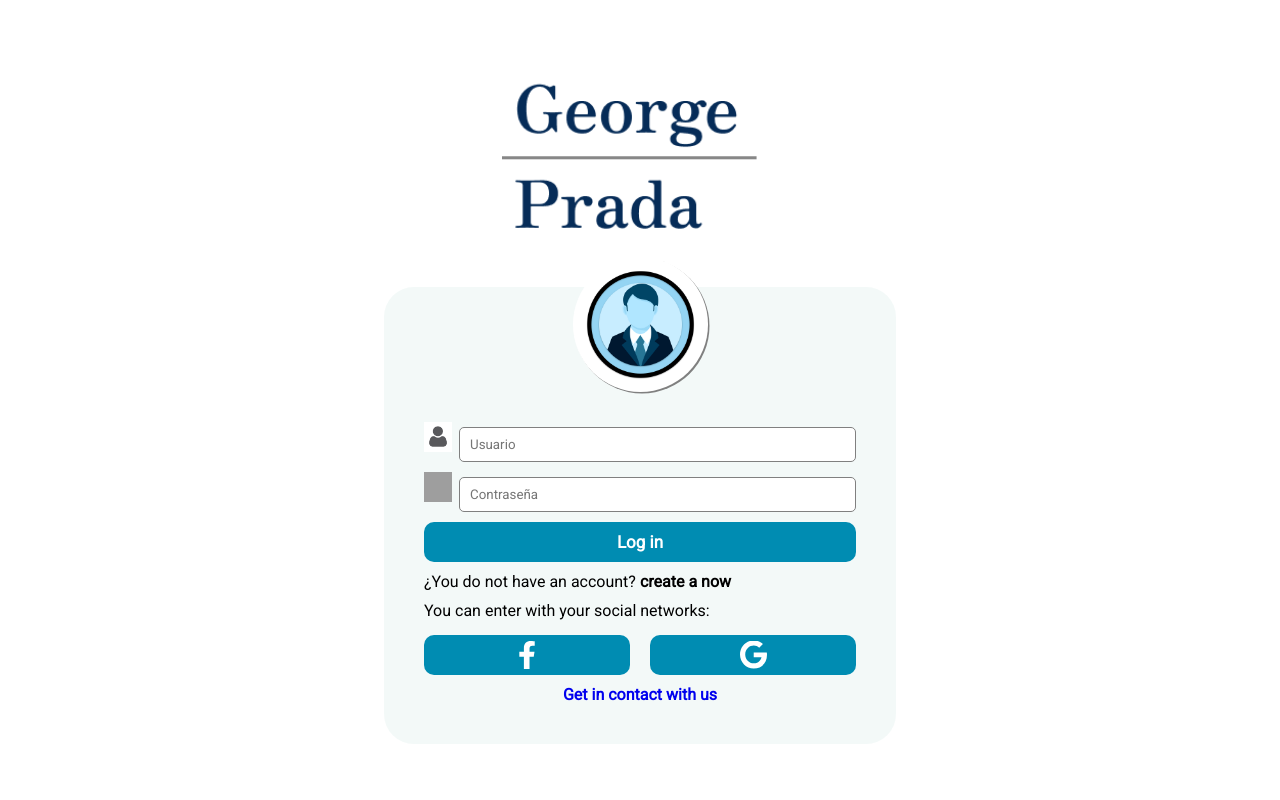
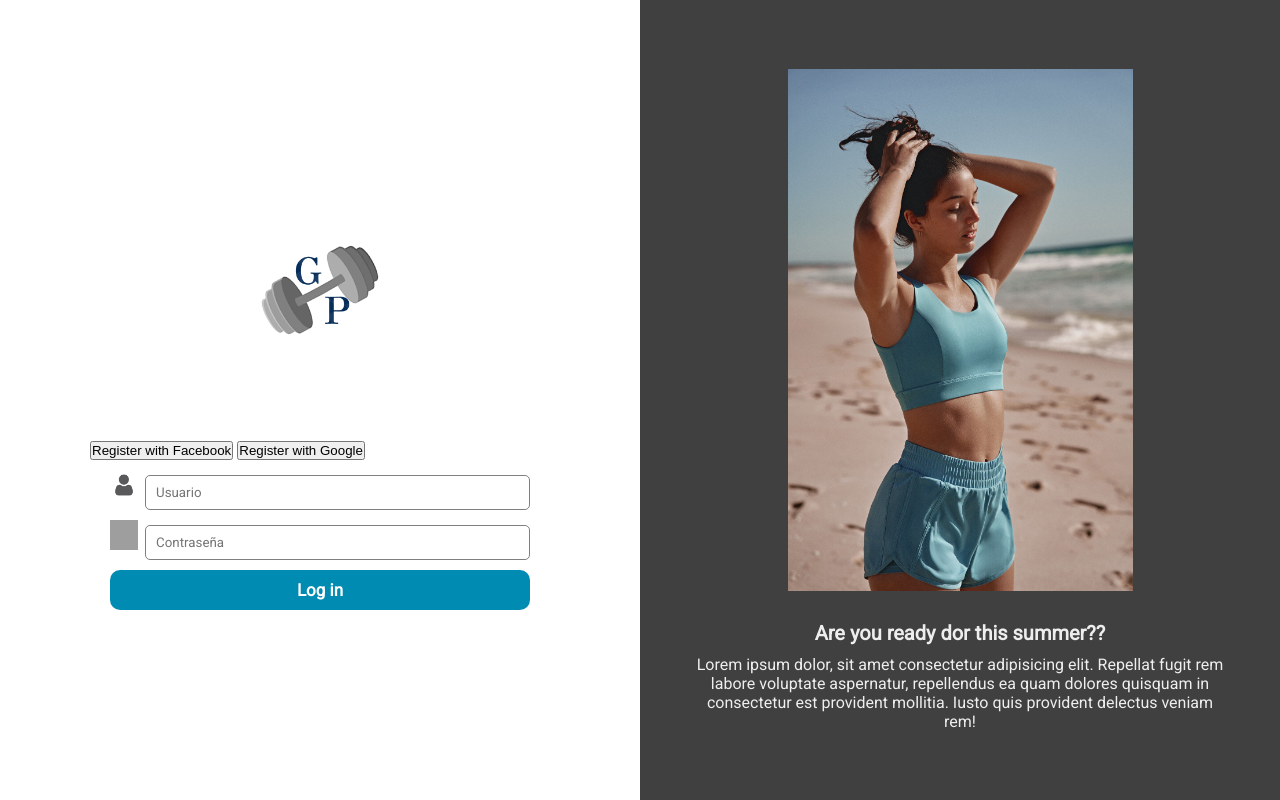
Before and after one commit to strom99/george_prada, a PHP site: page /george_prada/index.php?page=InicioSesion in a window 1280 px wide. Run offline with PHP 8.4, Linux system fonts and the light colour scheme; some libraries are stand-ins or nearby versions; some web fonts are replaced; grey boxes are pictures that could not be loaded.

Commit message:
cambios inicio sesion y registro

```diff
--- a/estilos/InicioSesion.css
+++ b/estilos/InicioSesion.css
@@ -14,6 +14,7 @@ span{
     align-items: center;
     flex-direction: column;
     gap: 30px;
+    width: 100%;
     height: 100vh;
     background-color: white;
 }
@@ -25,37 +26,13 @@ span{
     width: 100%;
     margin: 0 auto;
     max-width: 500px;
-    top: -20px;
-    position: relative;
     padding: 0px 20px;
-}
-
-button{
-    width: 300px;
-    height: 200px;
-    background-color: #008CB2;
-}
-
-.contenedorPagina{
-    width: 90%;
-    height: auto;
-    background-color: #77bdb317;
-    padding: 20px;
-    border-radius: 30px;
-    display: flex;
-    flex-direction: column;
 }
 
 .iconUser{
     width: 100px;
 }
 
-.ingresoEnlazado{
-    display: flex;
-    gap: 20px;
-    justify-content: center;
-    margin-top: 15px;
-}
 
 .datos{
     flex-grow: 1;
@@ -66,20 +43,6 @@ button{
     width: 100%;
     gap: 10px;
 }
-
-.imagen-user{
-    width: 135px;
-    margin: 0 auto;
-    position: relative;
-    bottom: 50px;
-    height: 135px;
-    display: flex;
-    padding: 10px;
-    border-radius: 50%;
-    background-color: white;
-    box-shadow: 1.5px 1.5px 0.5px gray;
-}
-
 
 .cajaDatos label{
     width: 25px;
@@ -96,11 +59,6 @@ button{
     color: white;
 }
 
-.navegador{
-    display: flex;
-    flex-direction: column;
-    gap: 5px;
-}
 input{
     border:1.5px solid gray;
     background-color: white;
@@ -109,20 +67,6 @@ input{
      margin-top: 5px;
     padding: 5px 10px;
     font-family: inherit;
-}
-.ingresoEnlazado a , .ingresoEnlazado a:visited{
-    display: flex;
-    justify-content: center;
-    align-items: center;
-    background-color: #008CB2;
-    width: 300px;
-    height: 40px;
-    border-radius: 10px;
-    padding: 6px;
-}
-.navegador a{
-     text-decoration: none;
-     color: black;
 }
 
 .contacto {
@@ -138,13 +82,6 @@ input.boton-inicio[value]{
     font-size: 17px;
     cursor: pointer;
     font-weight: bold;
-}
-
-.google-icono img{
-    width: 27px;
-}
-.facebook-icono img{
-    width: 16px;
 }
 
 #nombreUsuario-error , #contraUsuario-error , .error-login{
@@ -165,20 +102,42 @@ input.boton-inicio[value]{
 }
 .imagen-george-prada{
     margin-bottom: 20px;
+    width: 200px;
 }
 
-@media only screen and (min-width:500px) {
-    .contenedorPagina{
-        width: 80%;
+.box-information{
+    background: #404040;
+    width: 100%;
+    height: 100vh;
+    display: flex;
+    justify-content: center;
+    flex-direction: column;
+    align-items: center;
+    gap: 30px;
+}
+.box-information div:first-child{
+    width: 345px;
+}
+
+section{
+    width: 530px;
+    text-align: center;
+    color: #ffffffe8;
+}
+
+section h3{
+    margin-bottom: 10px;
+    font-size: 20px;
+}
+
+.box-login{
+    display: flex;
+    flex-direction: column;
+}
+
+
+@media (min-width: 1000px) {
+    .box-login{
+        flex-direction: row;
     }
 }
-@media only screen and (min-width:800px) {
-    .contenedorPagina{
-        width: 60%;
-    }
-}
-@media only screen and (min-width:1100px) {
-    .contenedorPagina{
-        width: 40%;
-    }
-}
--- a/estilos/global.css
+++ b/estilos/global.css
@@ -185,7 +185,7 @@ footer {
 .banner-cookie div{
   margin-top: 25px;
 }
-button{
+.btn-general{
   width: 120px;
   height: 35px;
   border: none;
--- a/html/DatosPago.php
+++ b/html/DatosPago.php
@@ -32,8 +32,8 @@
         <input type="date" name="introducir_fecha" id="fecha" placeholder="Ingresa la fecha de caducidad" required>
       </p>
 
-      <button type="submit" name="aceptar_pago" id="aceptar">Pagar</button>
-      <button type="submit" name="cancelar_pago" id="cancelar">Cancelar</button>
+      <button class="btn-general" type="submit" name="aceptar_pago" id="aceptar">Pagar</button>
+      <button class="btn-general" type="submit" name="cancelar_pago" id="cancelar">Cancelar</button>
 
       </form>
     </div>
--- a/html/InicioSesion.php
+++ b/html/InicioSesion.php
@@ -1,10 +1,12 @@
+<div class="box-login" >
     <div class="centro">
         <div class="imagen-george-prada">
-    <img src="img/Group2.png" alt="" srcset="">
+            <img src="img/gplogo2.png" alt="" srcset="">
         </div>
-    <div class="contenedorPagina">
-        <div class="imagen-user">
-            <img src="img/user5.webp" alt="icono usuario">
+        <div class="formularioLogin">
+            <div>
+                <button class="btn-sencill">Register with Facebook</button>
+                <button class="btn-sencill">Register with Google</button>
             </div>
             <form class="formularioLogin" action="<?php echo $_SESSION['RUTA_BASE'] ?>/procesos/proceso_login.php" method="POST">
                 <div class="cajaDatos">
@@ -24,24 +26,18 @@
                     </div>
                 </div>
                 <input class="boton-inicio" name="boton-inicio" type="submit" value="Log in">
-            <nav class="navegador">
-                <a href="<?php echo $_SESSION['RUTA_BASE'] ?>/index.php?page=Registro">¿You do not have an account? <span>create a
-                        now</span></a>
-            </nav>
-            <div>
-                <p>You can enter with your social networks:</p>
-                <div class="ingresoEnlazado">
-                    <a class="facebook-icono" href=#>
-                        <img src="img/facebook-f-brands.svg" alt="">
-                    </a>
-                    <a class="google-icono" href=#>
-                        <img src="img/google-brands.svg" alt="">
-                    </a>
-                </div>
-                <a class="contacto" href=#>Get in contact with us</a>
-            </div>
             </form>
             <div id="mensaje" class="mensaje-error-login">
             </div>
         </div>
     </div>
+    <div class="box-information">
+        <div>
+            <img src="img/verano-girl.jpg" alt="">
+        </div>
+        <section>
+            <h3>Are you ready dor this summer??</h3>
+            <p>Lorem ipsum dolor, sit amet consectetur adipisicing elit. Repellat fugit rem labore voluptate aspernatur, repellendus ea quam dolores quisquam in consectetur est provident mollitia. Iusto quis provident delectus veniam rem!</p>
+        </section>
+    </div>
+</div>
--- a/html/about-us.php
+++ b/html/about-us.php
@@ -81,7 +81,7 @@
             <div>
                 <p>Lorem ipsum dolor sit amet consectetur adipisicing elit. Doloribus accusantium, nam debitis libero
                 </p>
-                <button>Shop Now</button>
+                <button class="btn-general" >Shop Now</button>
             </div>
         </div>
 
@@ -93,7 +93,7 @@
             <div>
                 <p>Lorem ipsum dolor sit amet consectetur adipisicing elit. Doloribus accusantium, nam debitis libero
                 </p>
-                <button>Shop Now</button>
+                <button class="btn-general">Shop Now</button>
             </div>
         </div>
 
@@ -105,7 +105,7 @@
             <div>
                 <p>Lorem ipsum dolor sit amet consectetur adipisicing elit. Doloribus accusantium, nam debitis libero
                 </p>
-                <button>Shop Now</button>
+                <button class="btn-general">Shop Now</button>
             </div>
         </div>
     </div>
--- a/html/miPerfil.php
+++ b/html/miPerfil.php
@@ -32,7 +32,7 @@ $rol_tabla = $consulta_id->fetch(PDO::FETCH_ASSOC);
             <label for="rol">Rol</label>
             <input name="rol" type="text" value="<?php echo $rol_tabla['etiqueta'] ?>" disabled>
             <div>
-                <input class="cancelarInfoCuenta" type="button" value="Cancelar" name="cancel">
+                <input class="cancelarInfoCuenta " type="button" value="Cancelar" name="cancel">
                 <input class="actualizarCuenta" type="submit" value="Actualizar">
                 <input class="editatInfoCuenta" type="button" value="Editar" name="update">
             </div>
--- a/html/mostrarCarrito.php
+++ b/html/mostrarCarrito.php
@@ -27,7 +27,7 @@
                 <td >
                 <form action="" method="post">
                     <input type="hidden" name="id" id="id" value="<?php echo openssl_encrypt($producto['ID'],COD3,KEY3);?>">
-                    <button class="btn btn-danger" name="btnProducto" value="Eliminar" type="submit">Eliminar</button>
+                    <button class="btn btn-danger btn-general" name="btnProducto" value="Eliminar" type="submit">Eliminar</button>
                 </form>
                 </td>
 
--- a/html/producto_detalle.php
+++ b/html/producto_detalle.php
@@ -87,7 +87,7 @@ $producto = $consulta_producto->fetch(PDO::FETCH_ASSOC);
                     <input type="hidden" name="cantidad" id="cantidad" value="<?php echo openssl_encrypt($producto['cantidad'],COD,KEY);?>">
                     <input type="hidden" name="genero" id="genero" value="<?php echo openssl_encrypt($producto['genero'],COD,KEY);?>">
                     <input type="hidden" name="descripcion" id="descripcion" value="<?php echo openssl_encrypt($producto['descripcion'],COD,KEY);?>">
-                    <button type="submit" id="btnProducto" name="btnProducto" value="Agregar">Add to cart</button>
+                    <button class="btn-general" type="submit" id="btnProducto" name="btnProducto" value="Agregar">Add to cart</button>
             </form>
         </div>
     </div>
```
Also changed, not shown: estilos/Registro.css (+49 -15 lines), html/Registro.php (+21 -13 lines), html/crear_productos.php (+5 -5 lines), html/paginaInicio.php (+5 -5 lines), html/perfil-usuario.php (deleted), img/verano-girl.jpg (added). Lines whose indentation alone changed are shown as unchanged.
